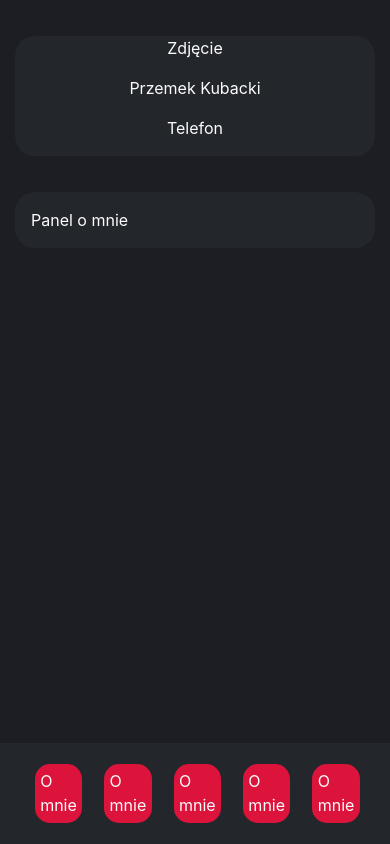
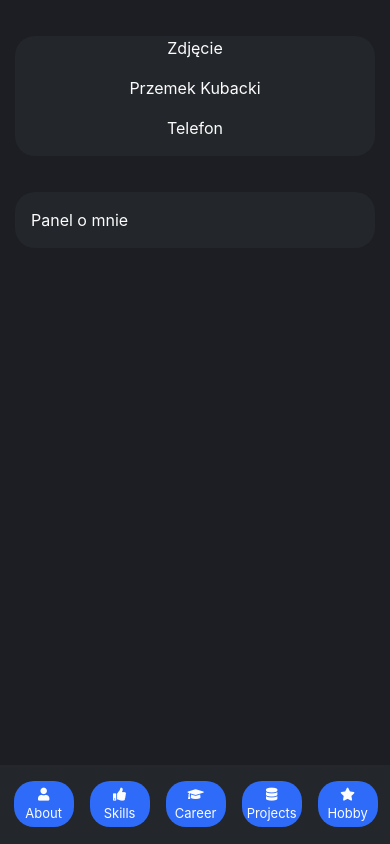
Before and after one commit to kubackip/CVResume, a plain HTML site: page index.html in a window 390 px wide. Drawn offline with nearby package versions, Linux system fonts and the light colour scheme.

Commit message:
Fix menu size on 992px, add navbar icons
Add @media 992px to style.css, now menu should scale properly under 992px
screen width. Also add icons to navbar, now it looks similiar to side menu

```diff
--- a/index.html
+++ b/index.html
@@ -24,16 +24,41 @@
     <div class="container">
       <nav class="navbar navbar-expand fixed-bottom d-block d-sm-none">
         <ul class="navbar-nav justify-content-center">
-          <li class="nav-item p-2"><div class="divNavButton">O mnie</div></li>
-          <li class="nav-item p-2"><div class="divNavButton">O mnie</div></li>
-          <li class="nav-item p-2"><div class="divNavButton">O mnie</div></li>
-          <li class="nav-item p-2"><div class="divNavButton">O mnie</div></li>
-          <li class="nav-item p-2"><div class="divNavButton">O mnie</div></li>
+          <li class="nav-item p-2">
+            <div class="divNavButton">
+              <i class="fas fa-user fa-1x"></i><br />
+              About
+            </div>
+          </li>
+          <li class="nav-item p-2">
+            <div class="divNavButton">
+              <i class="fas fa-thumbs-up fa-1x"></i><br />
+              Skills
+            </div>
+          </li>
+          <li class="nav-item p-2">
+            <div class="divNavButton">
+              <i class="fas fa-graduation-cap fa-1x"></i><br />
+              Career
+            </div>
+          </li>
+          <li class="nav-item p-2">
+            <div class="divNavButton">
+              <i class="fas fa-database fa-1x"></i><br />
+              Projects
+            </div>
+          </li>
+          <li class="nav-item p-2">
+            <div class="divNavButton">
+              <i class="fas fa-star fa-1x"></i><br />
+              Hobby
+            </div>
+          </li>
         </ul>
       </nav>
       <div class="row mx-auto mx-md-2 px-sm-2 px-md-2 mainInfo">
-        <div class="col-sm-4 col-md-4 text-center"><p>Zdjęcie</p></div>
-        <div class="col-sm-4 col-md-4 text-center">
+        <div class="col-sm-3 col-md-3 text-center"><p>Zdjęcie</p></div>
+        <div class="col-sm-5 col-md-5 text-center">
           <p>Przemek Kubacki</p>
         </div>
         <div class="col-sm-4 col-md-4 text-center"><p>Telefon</p></div>
@@ -56,7 +81,7 @@
             </div>
             <div class="divButton">
               <i class="fas fa-database fa-3x"></i><br />
-              Projects
+              Project
             </div>
             <div class="divButton">
               <i class="fas fa-star fa-3x"></i><br />
--- a/style.css
+++ b/style.css
@@ -35,9 +35,21 @@ body {
 .divButton {
   margin: 8%;
   padding: 8%;
-  background-color: crimson;
+  background-color: #2e6bf9;
   border-radius: 20px;
   display: block;
+}
+
+@media screen and (max-width: 992px) {
+  .divButton {
+    margin-top: 8px;
+    margin-bottom: 8px;
+    padding: 6%;
+    width: auto;
+    background-color: #2e6bf9;
+    border-radius: 20px;
+    display: block;
+  }
 }
 
 @media screen and (max-width: 768px) {
@@ -64,8 +76,8 @@ body {
     display: inline-block;
     margin: 1%;
     padding: 2%;
-    background-color: crimson;
-    border-radius: 15px;
+    background-color: #2e6bf9;
+    border-radius: 20px;
     width: 17%;
   }
 }
@@ -78,10 +90,13 @@ body {
   }
 
   .divNavButton {
+    text-align: center;
+    font-size: small;
     display: inline-block;
-    padding: 10%;
-    margin: 10%;
-    background-color: crimson;
-    border-radius: 15px;
+    padding: 6%;
+    margin: 1%;
+    width: 60px;
+    background-color: #2e6bf9;
+    border-radius: 20px;
   }
 }
```
